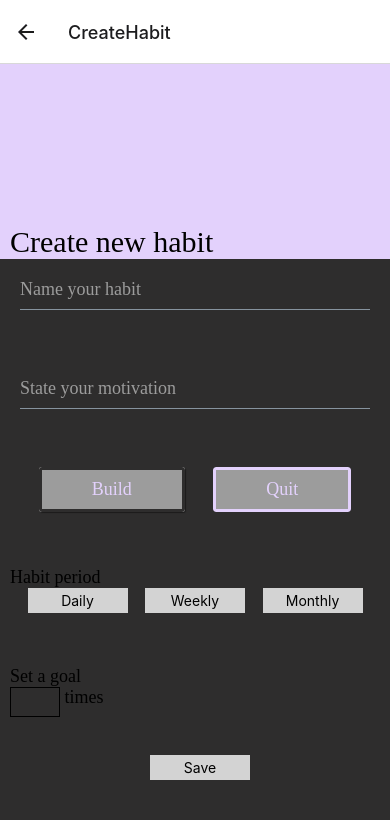
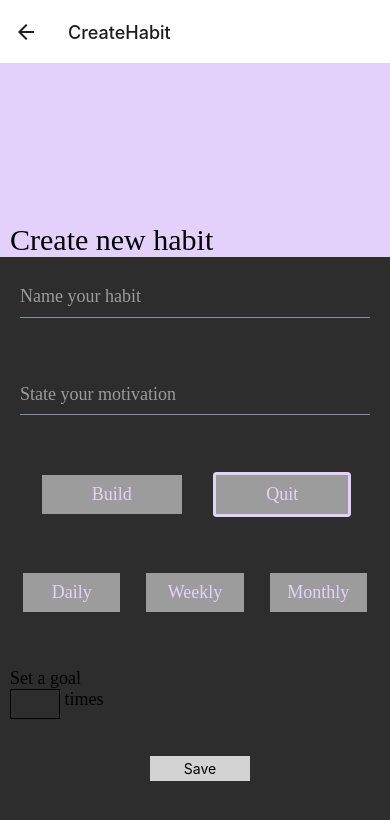
Before and after one commit to Cstew12/cse115A, a React Native app: screen /CreateHabit in a window 390 px wide. Shown: the top 820 px of the page. Built offline with nearby package versions, Linux system fonts and the light colour scheme.

Commit message:
spacing buttons better

```diff
--- a/app/screens/CreateHabitScreen.js
+++ b/app/screens/CreateHabitScreen.js
@@ -40,7 +40,6 @@ function CreateHabitScreen(props) {
                         <Button
                             title="Build"
                             type= "outline"
-                            raised = "true"
                             onPress={()=>setBuild(true)}
 
                             buttonStyle= {{
@@ -79,20 +78,71 @@ function CreateHabitScreen(props) {
                     </View>
                 </View>
                 <View style={styles.options}>
-                    <Text style={styles.options_font}>Habit period</Text>
                     <View style={{flexDirection: 'row', justifyContent: 'space-evenly'}}>
-                        <TouchableHighlight style={period == 'daily' ? styles.build_button : styles.build_pressed}
-                            onPress={()=>setPeriod('daily')}>
-                            <Text>Daily</Text>
-                        </TouchableHighlight>
-                        <TouchableHighlight style={period == 'weekly'? styles.build_button : styles.build_pressed}
-                            onPress={()=>setPeriod('weekly')}>
-                            <Text>Weekly</Text>
-                        </TouchableHighlight>
-                        <TouchableHighlight style={period == 'monthly' ? styles.build_button : styles.build_pressed}
-                            onPress={()=>setPeriod('monthly')}>
-                            <Text>Monthly</Text>
-                        </TouchableHighlight>
+                        <Button
+                            title="Daily"
+                            type="outline"
+                            onPress={()=>setPeriod('daily')}
+
+                            containerStyle = {{
+                                flex: 1,
+                                marginHorizontal: 10
+
+                            }}
+
+                            buttonStyle= {{
+                                backgroundColor: '#9c9c9c',
+                                borderWidth: 3,
+                                borderColor: period == 'daily' ? "#E3D1FC" : '#2e2d2d',
+                            }}
+
+                            titleStyle= {{
+                                color: '#E3D1FC',
+                                fontFamily: 'AvenirNext-Regular'
+                            }}
+                        />
+                        <Button
+                            title="Weekly"
+                            type="outline"
+                            onPress={()=>setPeriod('weekly')}
+
+                            containerStyle = {{
+                                flex: 1,
+                                marginHorizontal: 10
+                            }}
+
+                            buttonStyle= {{
+                                backgroundColor: '#9c9c9c',
+                                borderWidth: 3,
+                                borderColor: period == 'weekly' ? "#E3D1FC" : '#2e2d2d',
+                            }}
+
+                            titleStyle= {{
+                                color: '#E3D1FC',
+                                fontFamily: 'AvenirNext-Regular'
+                            }}
+                        />
+                        <Button
+                            title="Monthly"
+                            type="outline"
+                            onPress={()=>setPeriod('monthly')}
+
+                            containerStyle = {{
+                                flex: 1,
+                                marginHorizontal: 10
+                            }}
+
+                            buttonStyle= {{
+                                backgroundColor: '#9c9c9c',
+                                borderWidth: 3,
+                                borderColor: period == 'monthly' ? "#E3D1FC" : '#2e2d2d',
+                            }}
+
+                            titleStyle= {{
+                                color: '#E3D1FC',
+                                fontFamily: 'AvenirNext-Regular'
+                            }}
+                        />
                     </View>
                 </View>
                 <View style={styles.options}>
@@ -123,6 +173,7 @@ const styles = StyleSheet.create({
     },
     bottom: {
         flex: 3,
+        paddingTop: 10,
         backgroundColor: '#2e2d2d',
     },
     header: {
```
